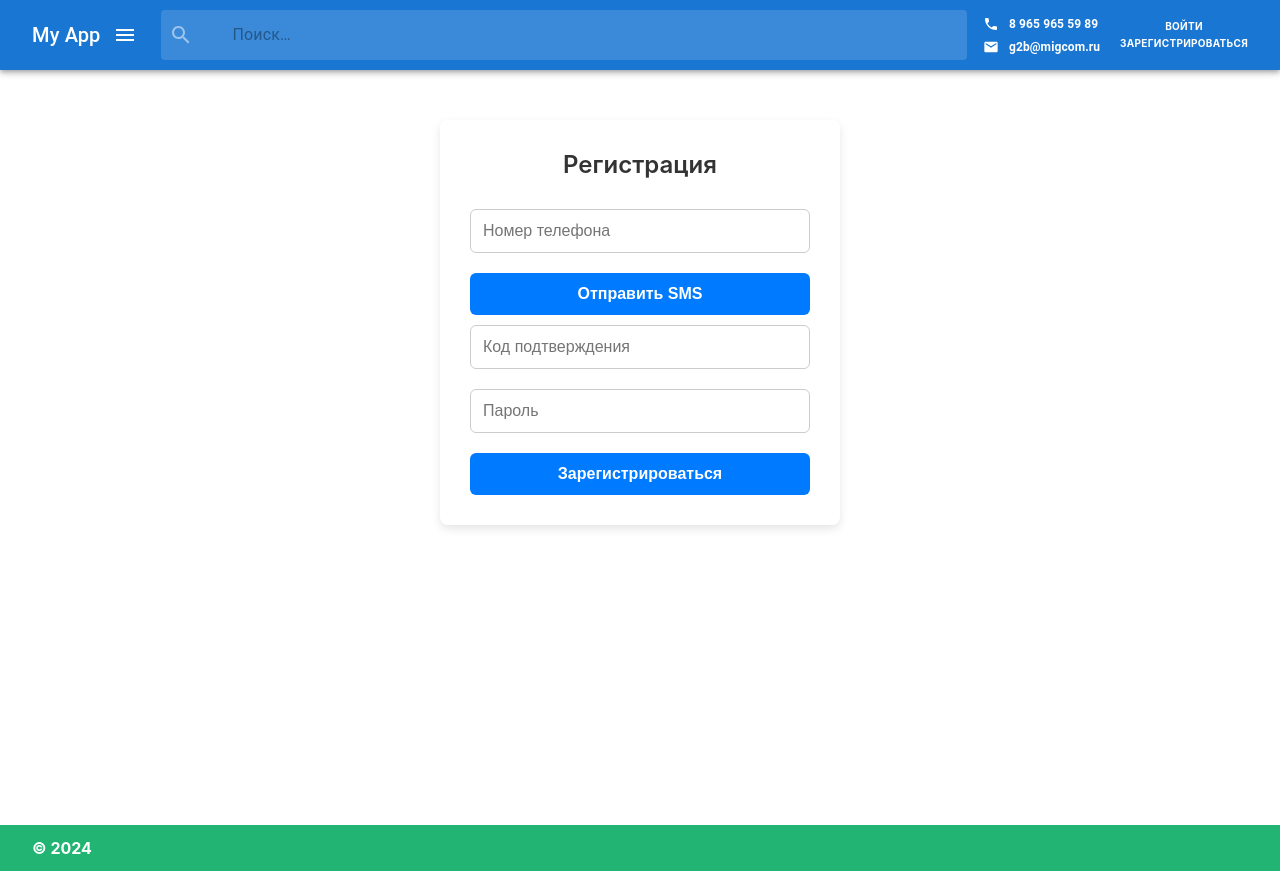
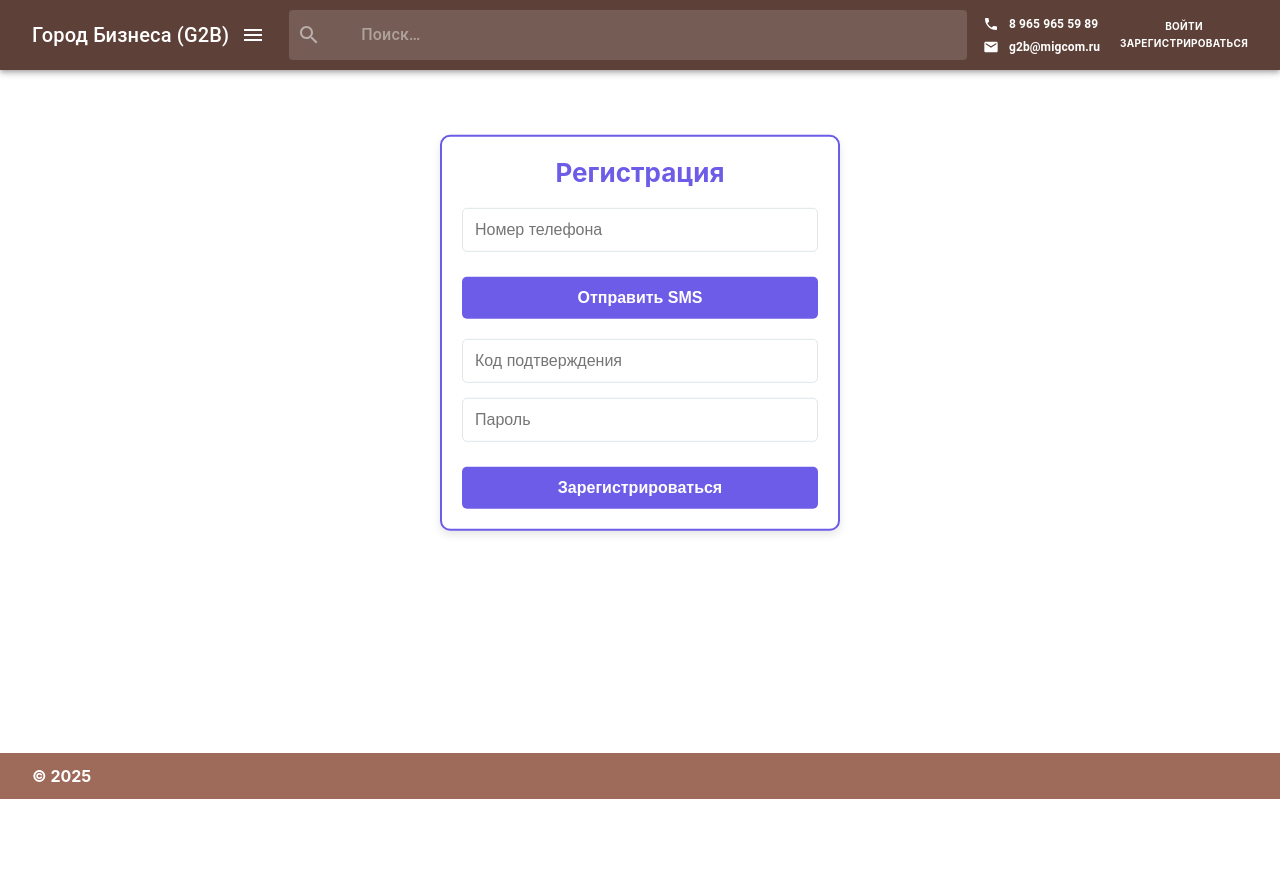
Before and after one commit to Igrok95Ronin/coffee-shop-drpetproject.ru-web, a React (Vite) app: page /register in a window 1280 px wide. After the commit the page ends 800 px from the top, so only its background shows below. Built offline with nearby package versions, Linux system fonts and the light colour scheme; no server answers.

Commit message:
add: style register, login

```diff
--- a/src/components/Footer/Footer.jsx
+++ b/src/components/Footer/Footer.jsx
@@ -1,15 +1,11 @@
 import React from "react";
 
-import './Footer.scss'
+import "./Footer.scss";
 
 export const Footer = () => {
   return (
     <footer className="footer">
-      <div className="container-fluid">
-        <div className="row">
-          <div className="col-12 container">© 2024</div>
-        </div>
-      </div>
+      <div className="container">© 2025</div>
     </footer>
   );
 };
--- a/src/components/Footer/Footer.scss
+++ b/src/components/Footer/Footer.scss
@@ -1,5 +1,5 @@
 footer {
-  background-color: #21b473;
+  background-color: #9e6b5b;
   color: #fff;
   font-weight: 700;
   padding: 13px 0;
--- a/src/components/TopBar/TopBar.jsx
+++ b/src/components/TopBar/TopBar.jsx
@@ -1,14 +1,5 @@
 import React, { useState } from "react";
-import {
-  AppBar,
-  Toolbar,
-  IconButton,
-  Typography,
-  InputBase,
-  Button,
-  Box,
-  Badge,
-} from "@mui/material";
+import { AppBar, Toolbar, IconButton, Typography, InputBase, Button, Box, Badge } from "@mui/material";
 import {
   Menu as MenuIcon,
   Search as SearchIcon,
@@ -24,9 +15,7 @@ import { Link as RouterLink } from "react-router-dom";
 import "./TopBar.scss";
 
 // Обёртка для Link, которая не передаёт проп "button" в DOM
-const LinkBehavior = React.forwardRef(({ button, ...props }, ref) => (
-  <RouterLink ref={ref} {...props} />
-));
+const LinkBehavior = React.forwardRef(({ button, ...props }, ref) => <RouterLink ref={ref} {...props} />);
 
 const TopBar = ({ isAuth, setIsAuth }) => {
   const [open, setOpen] = useState(false);
@@ -59,7 +48,7 @@ const TopBar = ({ isAuth, setIsAuth }) => {
   return (
     <>
       {/* Верхняя панель */}
-      <AppBar position="static" sx={{ padding: "8px 0" }}>
+      <AppBar position="static" sx={{ padding: "8px 0", backgroundColor: "#5D4037" }}>
         <div className="container">
           <Toolbar disableGutters sx={{ minHeight: "54px !important", padding: 0 }}>
             {/* ЛОГОТИП */}
@@ -69,7 +58,7 @@ const TopBar = ({ isAuth, setIsAuth }) => {
               to="/"
               sx={{ textDecoration: "none", color: "inherit", mr: 2 }}
             >
-              My App
+              Город Бизнеса (G2B)
             </Typography>
 
             {/* КНОПКА-ГАМБУРГЕР */}
@@ -96,11 +85,7 @@ const TopBar = ({ isAuth, setIsAuth }) => {
             <Box sx={{ display: "flex", flexDirection: "column", gap: "5px", marginRight: "10px" }}>
               {/* Телефон */}
               <Typography variant="body1" sx={{ fontSize: "12px", fontWeight: "bold" }}>
-                <IconButton
-                  component="a"
-                  href="tel:+79659655989"
-                  sx={{ color: "white", padding: "0 10px 0 0" }}
-                >
+                <IconButton component="a" href="tel:+79659655989" sx={{ color: "white", padding: "0 10px 0 0" }}>
                   <LocalPhoneIcon sx={{ fontSize: "16px" }} />
                 </IconButton>
                 <a href="tel:+79659655989" style={{ color: "white", textDecoration: "none" }}>
@@ -109,11 +94,7 @@ const TopBar = ({ isAuth, setIsAuth }) => {
               </Typography>
               {/* Email */}
               <Typography variant="body1" sx={{ fontSize: "12px", fontWeight: "bold" }}>
-                <IconButton
-                  component="a"
-                  href="mailto:g2b@migcom.ru"
-                  sx={{ color: "white", padding: "0 10px 0 0" }}
-                >
+                <IconButton component="a" href="mailto:g2b@migcom.ru" sx={{ color: "white", padding: "0 10px 0 0" }}>
                   <EmailIcon sx={{ fontSize: "16px" }} />
                 </IconButton>
                 <a href="mailto:g2b@migcom.ru" style={{ color: "white", textDecoration: "none" }}>
--- a/src/components/TopBar/TopBar.scss
+++ b/src/components/TopBar/TopBar.scss
@@ -74,7 +74,8 @@
 }
 
 .topbar-styled-input-base {
-  color: inherit;
+  color: white !important;
+  font-weight: 500 !important;
   width: 100%;
   height: 100%;
   font-size: 18px;
--- a/src/index.scss
+++ b/src/index.scss
@@ -107,7 +107,7 @@ body {
 }
 
 main {
-  min-height: calc(100vh - 95px);
+  min-height: calc(100vh - 117px);
 }
 
 .container {
@@ -129,125 +129,171 @@ button {
   margin-top: 10px;
 }
 
-/* Общие стили для формы */
-.register-container {
-  max-width: 400px;
-  margin: 50px auto;
-  padding: 30px;
-  background: #ffffff;
-  border-radius: 8px;
-  box-shadow: 0 4px 10px rgba(0, 0, 0, 0.1);
-  text-align: center;
+// Стили для Регистрации
+.register__box {
+  min-height: calc(100vh - 117px);
+  width: 100%;
+  position: relative;
 }
 
-.register-container h2 {
-  font-size: 24px;
-  font-weight: 600;
-  color: #333;
+/* Контейнер всей страницы регистрации */
+.register-container {
+  position: absolute;
+  left: 50%;
+  top: 50%;
+  transform: translate(-50%, -70%);
+  width: 400px;
+  padding: 20px;
+  background-color: #ffffff;
+  border: 2px solid #6c5ce7; // основной цвет оформления
+  border-radius: 10px;
+  box-shadow: 0 4px 8px rgba(0, 0, 0, 0.1);
+}
+
+/* Заголовок страницы */
+.register-title {
+  text-align: center;
+  color: #6c5ce7;
+  font-size: 26px;
+  font-weight: bold;
   margin-bottom: 20px;
 }
 
-/* Поля ввода */
-.register-container input {
-  width: 100%;
-  padding: 12px;
-  margin: 10px 0;
-  font-size: 16px;
-  border: 1px solid #ccc;
-  border-radius: 6px;
-  transition: 0.3s;
+/* Форма регистрации */
+.register-form {
+  display: flex;
+  flex-direction: column;
+  gap: 15px;
+}
+.register-form-margin{
+  margin-top: 20px;
 }
 
-.register-container input:focus {
-  border-color: #007bff;
-  outline: none;
-  box-shadow: 0 0 5px rgba(0, 123, 255, 0.5);
-}
-
-/* Кнопки */
-.register-container button {
+/* Поля ввода */
+.register-input {
   width: 100%;
   padding: 12px;
   font-size: 16px;
-  font-weight: 600;
-  background: #007bff;
-  color: #fff;
-  border: none;
-  border-radius: 6px;
-  cursor: pointer;
-  transition: 0.3s;
+  border: 1px solid #dfe6e9;
+  border-radius: 5px;
+  transition: border-color 0.3s;
+  outline: none;
 }
 
-.register-container button:hover {
-  background: #0056b3;
+.register-input:focus {
+  border-color: #6c5ce7;
 }
 
-.register-container button:disabled {
-  background: #ccc;
+/* Кнопка отправки формы */
+.register-button {
+  padding: 12px;
+  font-size: 16px;
+  font-weight: bold;
+  color: #fff;
+  background-color: #6c5ce7;
+  border: none;
+  border-radius: 5px;
+  cursor: pointer;
+  transition: background-color 0.3s;
+}
+
+.register-button:hover:not(:disabled) {
+  background-color: #5a4cb5;
+}
+
+.register-button:disabled {
+  background-color: #ccc;
   cursor: not-allowed;
 }
 
 /* Сообщение об ошибке */
 .error-message {
-  color: red;
-  font-size: 14px;
-  margin-top: 10px;
+  color: #e74c3c;
+  text-align: center;
+  font-weight: bold;
+  margin-top: 15px;
 }
 
 /* Примерный файл Login.css */
-
-/* Обёртка формы */
-.login-container {
-  width: 400px;
-  max-width: 90%;
-  margin: 40px auto; /* Выравнивание по центру */
+/* Container всей страницы логина */
+.login__box {
+  min-height: calc(100vh - 117px);
+  width: 100%;
+  position: relative;
+  background: linear-gradient(135deg, #f8f9fa, #e9ecef);
   padding: 20px;
-  border: 1px solid #ccc;
-  border-radius: 8px;
-  background: #fafafa;
-  box-shadow: 0 0 10px rgba(0, 0, 0, 0.1);
 }
 
+/* Контейнер формы логина */
+.login-container {
+  position: absolute;
+  left: 50%;
+  top: 50%;
+  transform: translate(-50%, -70%);
+  width: 360px;
+  padding: 2rem;
+  background-color: #ffffff;
+  border-radius: 8px;
+  box-shadow: 0 4px 10px rgba(0, 0, 0, 0.1);
+}
+
+/* Заголовок */
 .login-container h2 {
   text-align: center;
-  margin-bottom: 20px;
+  color: #333;
+  margin-bottom: 1.5rem;
+  font-size: 2rem;
+  font-weight: 600;
 }
 
-.login-container form label {
-  font-weight: 600;
-  display: block;
-  margin-bottom: 5px;
-  margin-top: 15px;
+/* Стилизация формы */
+.login-container form {
+  display: flex;
+  flex-direction: column;
+  gap: 1rem;
 }
 
-.login-container form input[type="text"],
-.login-container form input[type="password"] {
-  width: 100%;
-  padding: 8px;
-  box-sizing: border-box; /* Чтобы учитывалась ширина бордюров при расчёте ширины */
-  border: 1px solid #ccc;
-  border-radius: 4px;
+/* Метки для полей (если используются) */
+.login-container label {
+  font-size: 0.9rem;
+  color: #555;
+  margin-bottom: 0.3rem;
 }
 
-.login-container form button[type="submit"] {
-  margin-top: 20px;
-  width: 100%;
-  padding: 10px 0;
+/* Поля ввода */
+.login-container input {
+  padding: 0.75rem;
+  font-size: 1rem;
+  border: 1px solid #ced4da;
+  border-radius: 4px;
+  outline: none;
+  transition: border-color 0.3s;
+}
+
+.login-container input:focus {
+  border-color: #007bff;
+}
+
+/* Кнопка входа */
+.login-container button {
+  padding: 0.75rem;
+  font-size: 1rem;
+  background-color: #007bff;
+  color: #ffffff;
   border: none;
   border-radius: 4px;
-  background-color: #4caf50; /* Зеленая кнопка */
-  color: #fff;
-  font-size: 16px;
   cursor: pointer;
-  font-weight: bold;
+  transition: background-color 0.3s;
 }
 
-.login-container form button[type="submit"]:hover {
-  background-color: #45a049; /* Темнее при наведении */
+.login-container button:hover {
+  background-color: #0056b3;
 }
 
-.login-container .error-message {
-  color: red;
-  margin-top: 10px;
-  font-weight: bold;
+/* Сообщение об ошибке */
+.error-message {
+  color: #d9534f;
+  text-align: center;
+  margin-top: 1rem;
+  font-weight: 600;
 }
--- a/src/pages/Login.jsx
+++ b/src/pages/Login.jsx
@@ -68,28 +68,22 @@ function Login({ setIsAuth }) {
   };
 
   return (
+    <div className="login__box">
       <div className="login-container">
         <h2>Вход</h2>
         <form onSubmit={handleSubmit}>
           <label>Номер телефона ( 79630581031 ):</label>
-        <input
-          type="text"
-          value={phoneNumber}
-          onChange={(e) => setPhoneNumber(e.target.value)}
-        />
+          <input type="text" value={phoneNumber} onChange={(e) => setPhoneNumber(e.target.value)} />
 
           <label>Пароль:</label>
-        <input
-          type="password"
-          value={password}
-          onChange={(e) => setPassword(e.target.value)}
-        />
+          <input type="password" value={password} onChange={(e) => setPassword(e.target.value)} />
 
           <button type="submit">Войти</button>
         </form>
 
         {errorMessage && <p className="error-message">{errorMessage}</p>}
       </div>
+    </div>
   );
 }
 
--- a/src/pages/Register.jsx
+++ b/src/pages/Register.jsx
@@ -117,6 +117,7 @@ function Register() {
   };
 
   return (
+    <div className="register__box">
       <div className="register-container">
         <h2 className="register-title">Регистрация</h2>
 
@@ -135,7 +136,7 @@ function Register() {
         </form>
 
         {/* Форма для ввода кода и пароля */}
-      <form className="register-form" onSubmit={handleRegister}>
+        <form className="register-form register-form-margin" onSubmit={handleRegister}>
           <input
             className="register-input"
             type="text"
@@ -158,6 +159,7 @@ function Register() {
         {/* Вывод ошибки, если она есть */}
         {errorMessage && <p className="error-message">{errorMessage}</p>}
       </div>
+    </div>
   );
 }
 
```
Lines whose indentation alone changed are shown as unchanged.
